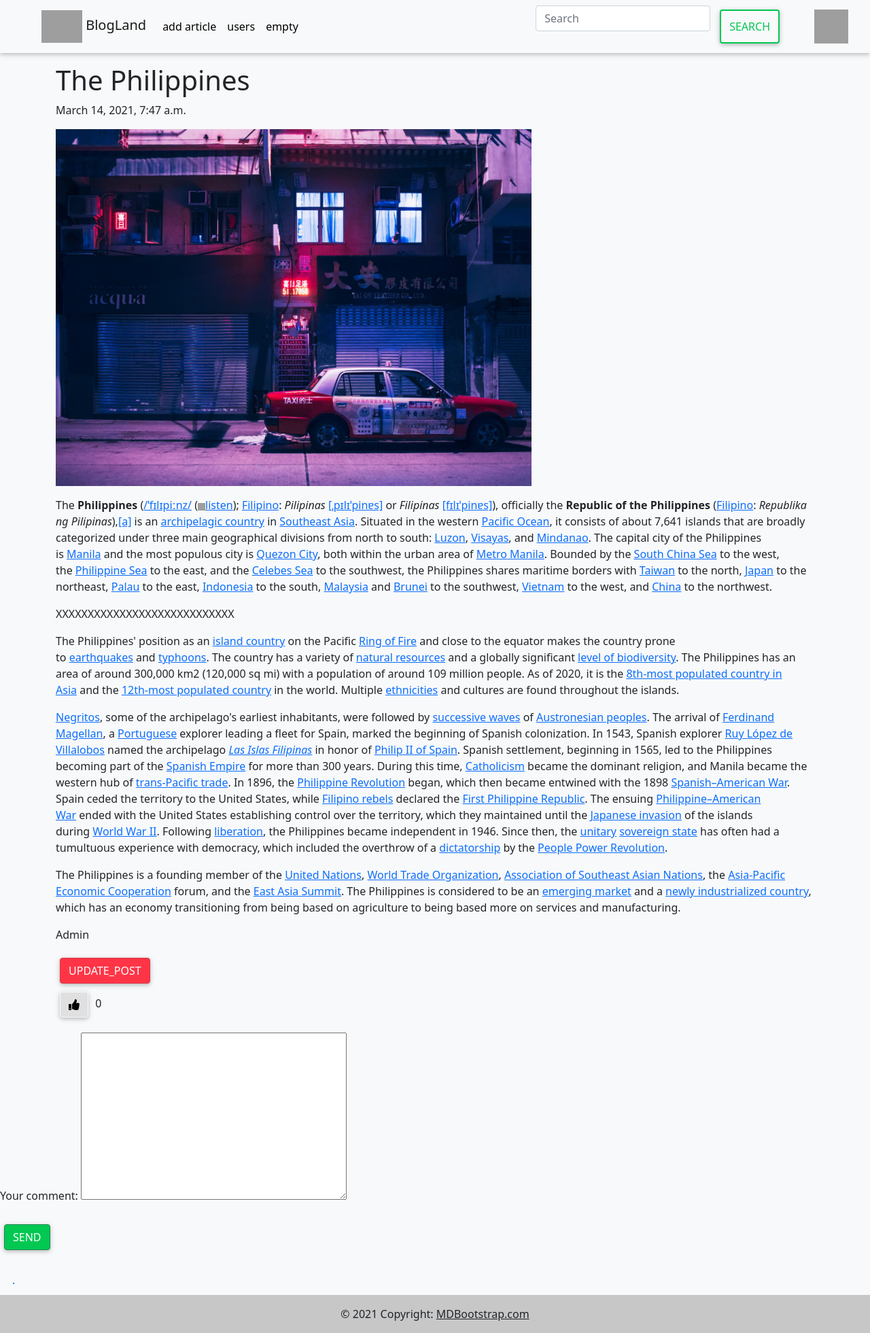
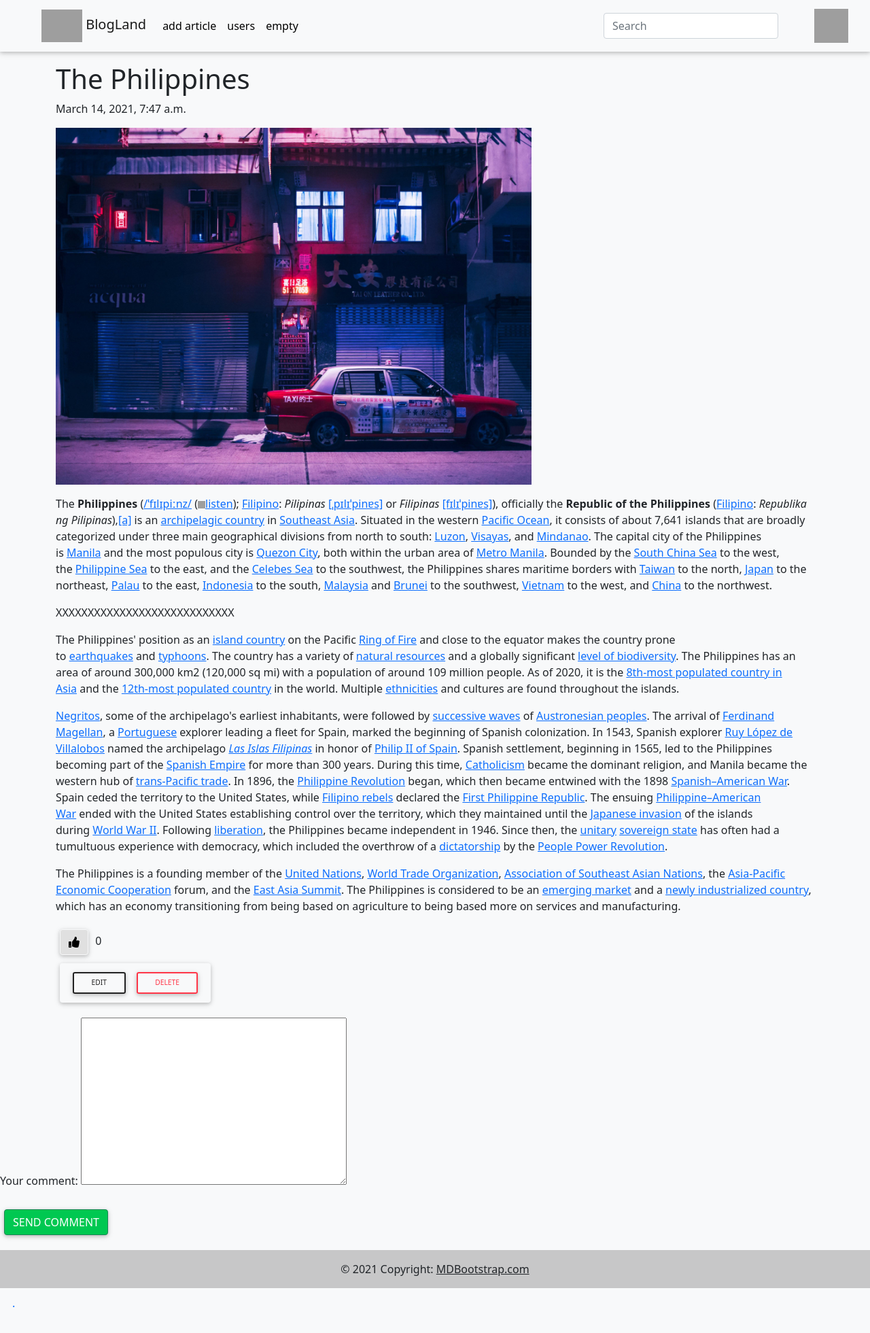
Before and after one commit to DireStraits01/simple_blog, a Django app: page /5 in a window 1280 px wide. Shown: the whole page at 68% size. After the commit the page ends 1923 px from the top, so only its background shows below. Run offline with Django 3.2, Linux system fonts and the light colour scheme; a user stored in the database is signed in; data comes from the database, SQL or seed files in the repository; both versions use the stored data as it was after the commit; data that the repository does not hold is empty; some libraries are stand-ins or nearby versions; grey boxes are pictures that could not be loaded.

Commit message:
add modal delete post window with javascript

```diff
--- a/first/views.py
+++ b/first/views.py
@@ -6,8 +6,8 @@
 from django.db.models import Q
 from django.urls import reverse
 from django.db.models import Count
-from django.views.generic.edit import UpdateView
-from django.contrib import messages
+
+
 
 
 def home(request):
@@ -39,29 +39,33 @@
 # article and comments page
 def artical_page(request, id):
     post = get_object_or_404(Article, id=id)
-   # dom = post.likes.get(profile_id=request.user.profile.id)
+    author = post.author
     comments = post.comments.filter()
     likes = post.likes.filter()
-    if request.method == "POST":
-        # if request.user.is_authenticated:
+    if request.method == "POST" and request.POST.get('btn') == 'send comment':
         form = CommentForm(request.POST)
         if form.is_valid():
             new_comment = form.save(commit=False)
             new_comment.author = request.user.profile
             new_comment.post = post
             new_comment.save()
-
             return HttpResponseRedirect(str(id))
+    if request.method == "POST" and request.POST.get('btn') == 'YES':
+        post.delete()
+        return redirect('/')
     else:
         form = CommentForm()
-
         liked=False
         if  request.user.is_authenticated:
             if post.likes.filter(id=request.user.profile.id):
                 liked=True
         context = {'post': post, 'comments': comments,
-                   'form': form, 'likes':likes, 'liked':liked}
+                   'form': form, 'likes':likes, 'liked':liked,
+                    'author':author}
         return render(request, 'first/artical_page.html', context)
+
+
+
 
 def update_post(request, id):
     post = Article.objects.get(id=id)
@@ -78,9 +82,18 @@
 
 
 
+# def delete_post(request, id):
+#     post_d = Article.objects.get(id=id)
+#     if request.method == 'POST':
+#         post_d.delete()
+#         return redirect('add-article/')
+#     else:
+#         context = {'post_d':post_d}
+#         return render(request, 'first/artical_page.html')
 
 
 
+##############################Likes############################################################
 def likes_post(request, pk):
     post = get_object_or_404(Article, id=request.POST.get('post_id'))
     liked = False
--- /dev/null
+++ b/static/js/app.js
@@ -0,0 +1,11 @@
+let modalPostDelete = document.querySelector('.modalPostDelete')
+let btnDelete = document.querySelector(".btnDelete")
+let modalPostDelete_bg = document.querySelector('.modalPostDelete_bg')
+
+
+
+btnDelete.addEventListener('click', function(){
+	modalPostDelete.classList.add('show');
+	modalPostDelete_bg.classList.add('show');
+
+})
--- a/templates/first/artical_page.html
+++ b/templates/first/artical_page.html
@@ -1,18 +1,23 @@
 {% extends 'first/base.html' %} {%block content %}
 
 
+
+ <!-- ________________Content______________________-->
 <div class="container">
+
+  <div class="content">
     <h1>{{post.title}}</h1>
     <p>{{post.date_create}}</p>
 
     {% if post.image %}
     <p><img src="{{post.image.url}}" width="700" /></p>
     {% else %}
-  <p></p>
     {% endif %}
       <p>{{post.body|safe}}</p>
-  <p>{{post.author}}</p>
-   <a class="btn btn-danger" href="{% url 'update_post' post.pk %}">update_post</a>
+
+
+
+  <!-- ________________LIKE BUTTON______________________-->
   <form
           action="{% url 'likes_post'  post.pk %}"
           method="POST">
@@ -45,6 +50,43 @@
 
   </form>
 
+
+     <!-- ________________UPDATE AND DELETE BUTTONS______________________-->
+
+      {% if request.user.profile == author %}
+     <div class="content btn">
+           <a class="btn btn-outline-dark btn-sm" href="{% url 'update_post' post.id %}">edit</a>
+           <button class="btn btn-outline-danger btn-sm btnDelete" >delete</button>
+    </div>
+       <div class="modalPostDelete">
+
+         <!-- ________________MODAL WINDOW DELETE_____________________-->
+           <form action="{% url 'artical_page' post.id %}" method='POST' id='YES'>
+            {% csrf_token %}
+              <h5>
+               <strong>
+                <p>
+                  Are you sure you want to delete {{post.title}}?
+                </p>
+              </h5>
+            </strong>
+
+             <input type="Submit" class="btn btn-danger btn-sm" name="btn" value="YES">
+              <a class="btn btn-dark btn-sm" href="{% url 'artical_page' post.id %}">NO</a>
+           </form>
+       </div>
+       <div class="modalPostDelete_bg"></div>
+
+                       {% else %}
+                       {% endif %}
+  </div>
+
+
+
+
+
+
+ <!-- ________________Comments______________________-->
   <p>{% for comment in comments %}</p>
   <p>{{comment.date_post}}</p>
   <strong>
@@ -55,9 +97,12 @@
   {% endfor %}
 </div>
 
-<form action="" method="POST">
+
+
+ <!-- ________________Comment form______________________-->
+<form action="" method="POST" id="send comment">
   {% csrf_token %} {{form.as_p}}
-  <p><button class="btn btn-success" type="submit">send</button></p>
+  <input type="submit"  class="btn btn-success" name="btn" value="send comment">
 </form>
 
 {% endblock%}
--- a/templates/first/base.html
+++ b/templates/first/base.html
@@ -35,11 +35,17 @@
       integrity="sha384-giJF6kkoqNQ00vy+HMDP7azOuL0xtbfIcaT9wjKHr8RbDVddVHyTfAAsrekwKmP1"
       crossorigin="anonymous"
     />
+
+     <!-- CSS  -->
     <link
       rel="stylesheet"
       type="text/css"
       href="{% static '/css/main.css' %}"
     />
+
+
+
+
     <!--  https://fontawesome.com/ -->
     <script src="{% static 'fontawesome_free/js/all.min.js' %}"></script>
     <title>Document</title>
@@ -47,7 +53,7 @@
   <body class="bg-light">
     {% include 'first/navbar.html'%}
     <p>{% block content %} {% endblock %}</p>
-
+  <footer>{% include 'first/footer.html'%}</footer>
     <script
       src="https://cdn.jsdelivr.net/npm/@popperjs/core@2.5.4/dist/umd/popper.min.js"
       integrity="sha384-q2kxQ16AaE6UbzuKqyBE9/u/KzioAlnx2maXQHiDX9d4/zp8Ok3f+M7DPm+Ib6IU"
@@ -61,6 +67,8 @@
     <div class="hidden-link">
       <a class="nav-link" href="{% url 'admin' %}">.</a>
     </div>
-    <footer>{% include 'first/footer.html'%}</footer>
+
+      <!-- JavaScript  -->
+    <script src="{% static 'js/app.js' %}"></script>
   </body>
 </html>
--- a/templates/first/navbar.html
+++ b/templates/first/navbar.html
@@ -47,7 +47,7 @@
             aria-label="Search"
             name="search"
           />
-          <button class="btn btn-outline-success" type="submit">Search</button>
+         <!-- <button class="btn btn-outline-success" type="submit">Search</button>-->
         </form>
       </div>
     </div>
--- a/templates/first/update_post.html
+++ b/templates/first/update_post.html
@@ -5,7 +5,9 @@
   {% if request.user.profile == author %}
   <form action="" method="POST" enctype="multipart/form-data">
     {% csrf_token %}{{form.media}}{{form.as_p}}
-    <p><button class="btn btn-success" type="submit">update</button></p>
+    <p>
+      <button class="btn btn-success" type="submit">update</button>
+    </p>
   </form>
   {% else %}
   <p class="p-3 mb-2 bg-danger text-white text-center">
```
Also changed, not shown: static/css/main.css (+36 -0 lines), db.sqlite3. Lines whose indentation alone changed are shown as unchanged.
